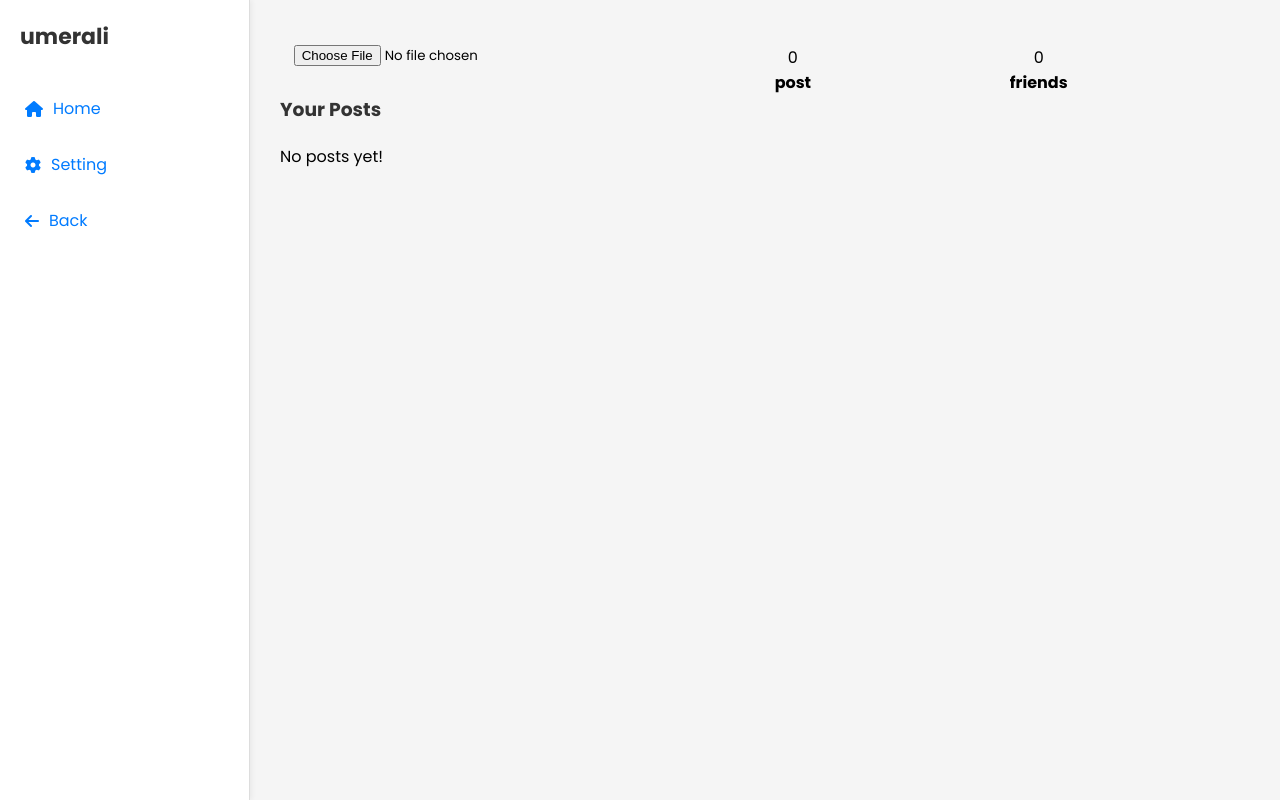
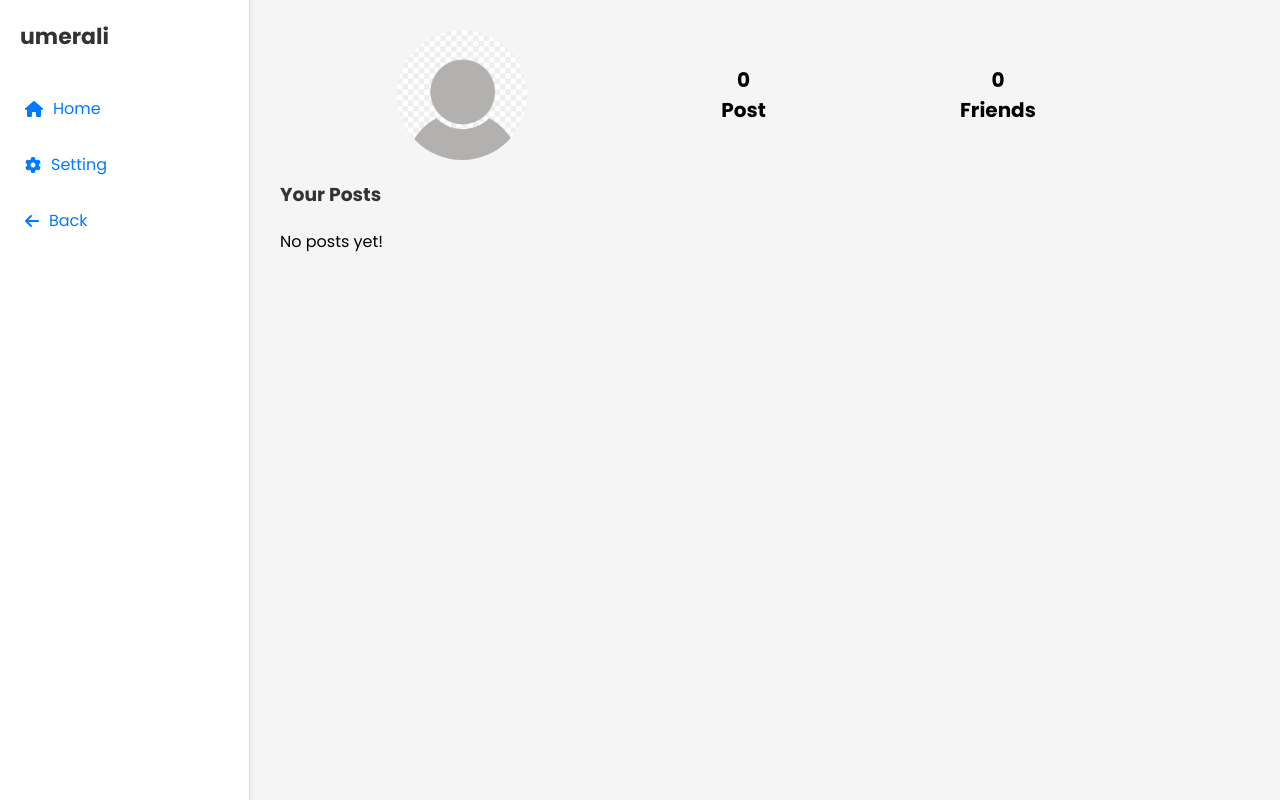
Before and after one commit to Faryalhassan24/Social-media-Platform, a PHP site: page /profile.php in a window 1280 px wide. Run offline with PHP 8.4, Linux system fonts and the light colour scheme; a user stored in the database is signed in; data that the repository does not hold is empty; some web fonts are replaced.

Commit message:
profile image

```diff
--- a/profile.css
+++ b/profile.css
@@ -53,14 +53,16 @@ body {
 h3 {
     margin-bottom: 20px;
     color: #333;
+    margin-top: 20px;
 }
 
 .posts-container .post {
     background-color: #fff;
     padding: 15px 20px;
-    border-radius: 10px;
+    border-radius: 5px;
     margin-bottom: 15px;
     box-shadow: 0 1px 4px rgba(0, 0, 0, 0.1);
+
 }
 
 .posts-container .post p {
@@ -76,11 +78,16 @@ h3 {
     margin-top: 10px;
 }
 
+
 .post-actions a {
     text-decoration: none;
     margin-right: 15px;
     color: #007bff;
     font-size: 14px;
+}
+
+.post-actions span a {
+    color: rgb(192, 11, 11);
 }
 
 .post-actions a i {
@@ -90,17 +97,35 @@ h3 {
 .center-bar {
     display: flex;
     justify-content: space-around;
-    padding-top: 15px;
-    text-align: center;
-    width: 100%;
+    align-items: center;
+    width: 90%;
+    padding: 0 20px;
+}
 
+.center-bar img {
+    width: 130px;
+    height: 130px;
+    border-radius: 50%;
+    object-fit: cover;
+    cursor: pointer;
 }
-.post-friend
-{
-    display:  flex;
-    flex-direction: row;
-    justify-content: space-evenly;
-    gap: 30px;
-    width: 65%;
-    text-align: center;
+
+.center-bar .post,
+.center-bar .friend {
+    display: flex;
+    flex-direction: column;
+    align-items: center;
 }
+
+.center-bar .post p,
+.center-bar .friend p {
+    font-size: 20px;
+    font-weight: bold;
+    margin: 0;
+}
+
+.center-bar .post h4,
+.center-bar .friend h4 {
+    font-size: 20px;
+    margin: 0;
+}
--- a/profile.php
+++ b/profile.php
@@ -38,20 +38,18 @@ if (isset($_GET["delete"])) {
     </div>
     <div class="main">
         <div class="center-bar">
-                <input type="file"name="user_image" id="user_image">
-                <div class="post-friend">
-                    <div>
-                <p>0</p>
-                <h4>post</h4>
-                    </div>
-                    <div>
-                  <p>0</p>
-                  <h4>friends</h4>
-                    </div>
+    <img src="images/profile image.png" alt="Profile Image">
 
-                </div>
+    <div class="post">
+        <p>0</p>
+        <h4>Post</h4>
+    </div>
 
-            </div>
+    <div class="friend">
+        <p>0</p>
+        <h4>Friends</h4>
+    </div>
+</div>
         <h3>Your Posts</h3>
         <div class="posts-container">
             <?php
@@ -68,7 +66,7 @@ if (isset($_GET["delete"])) {
                         <small>".$row["created_at"]."</small>
                         <div class='post-actions'>
                             <a href='update.php?id=".$row["id"]."'><i class='fa-solid fa-pen'></i> Edit Post</a>
-                            <a href='profile.php?delete=".$row["id"]."'><i class='fa-solid fa-trash'></i> Delete</a>
+                            <span> <a href='profile.php?delete=".$row["id"]."'><i class='fa-solid fa-trash'></i> Delete</a></span>
                         </div>
                     </div>";
                 }
--- a/settings.php
+++ b/settings.php
@@ -6,6 +6,7 @@
     <title>FakeBook settings</title>
 </head>
 <body>
+     <a href="Change_profile_image.php">change profile picture</a>
     <a href="edit_profile.php">Change password</a>
     <a href="theme.php">Change theme</a>
 </body>
```
Also changed, not shown: images/profile image.png (added).
